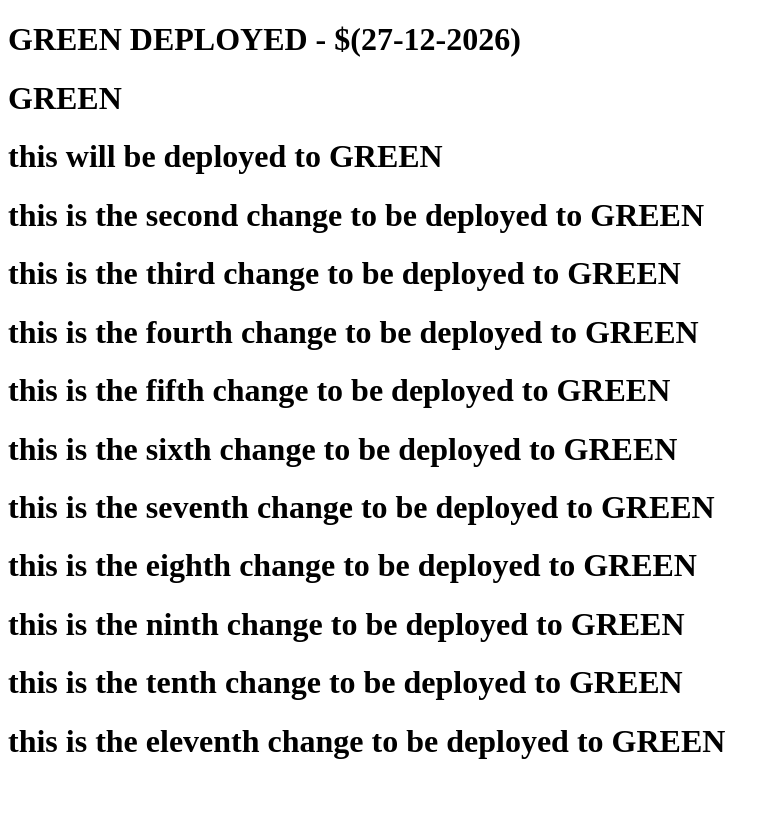
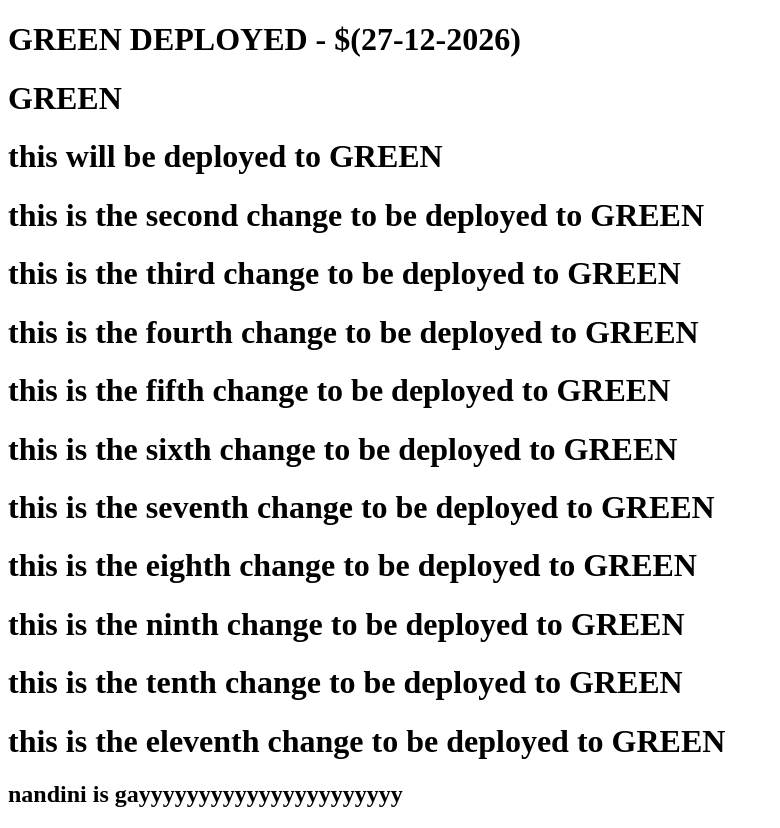
Before and after one commit to atfdark/banking-blue-green, a plain HTML site: page index.html in a window 1280 px wide. Shown: the whole page, without its empty margins (0-780 px from the left). Before the commit the page ends 800 px from the top, so only its background shows below. Drawn offline with Linux system fonts and the light colour scheme.

Commit message:
Update index.html

```diff
--- a/index.html
+++ b/index.html
@@ -17,6 +17,7 @@
     <h1> this is the ninth change to be deployed to GREEN</h1>
     <h1> this is the tenth change to be deployed to GREEN</h1>
     <h1> this is the eleventh change to be deployed to GREEN</h1>
+    <h2>nandini is gayyyyyyyyyyyyyyyyyyyyyy</h2>
 
 </head>
 <body>
```
